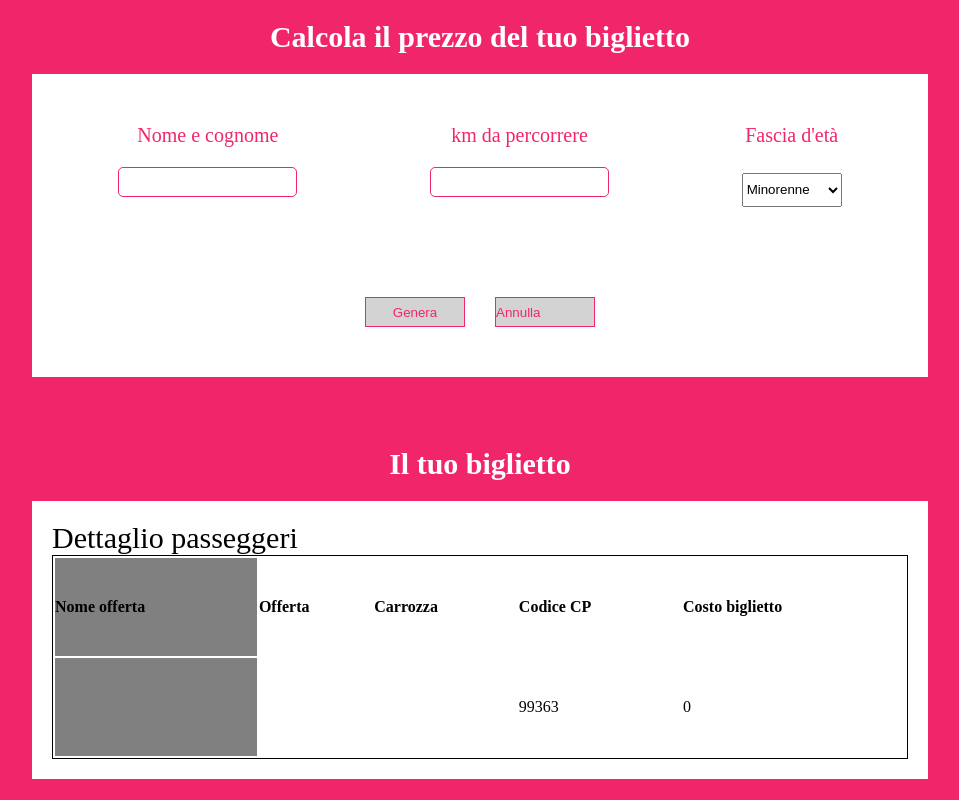
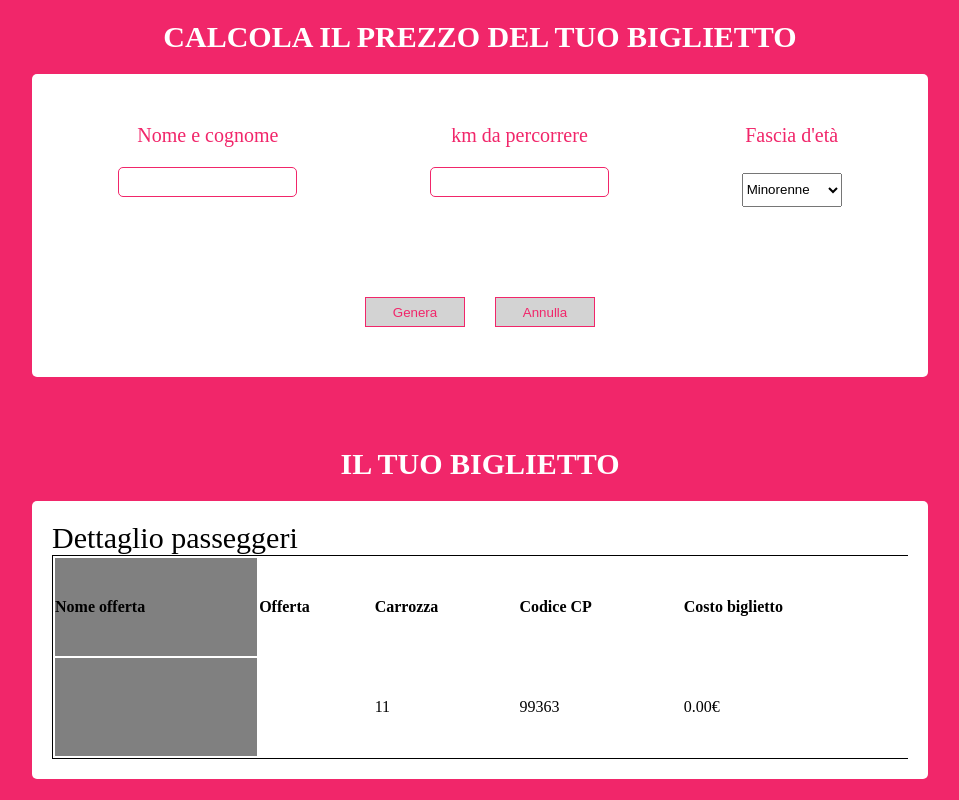
Before and after one commit to AlessandroVenti/js-biglietto-treno-form-megapro, a plain HTML site: page index.html in a window 1280 px wide. Both pictures are taken after a click on the button "Genera". Shown: the whole page, without its empty margins (160-1119 px from the left). Drawn offline with Linux system fonts and the light colour scheme.

Commit message:
Js done 100%, css done 100%, html done 100%

```diff
--- a/css/style.css
+++ b/css/style.css
@@ -21,12 +21,14 @@ div.container h2 {
     margin: 20px 0;
     color: white;
     font-size: 30px;
+    text-transform: uppercase;
 }
 
 .row {
     background-color: white;
     margin-bottom: 50px;
     flex-basis: 70%;
+    border-radius: 5px;
 }
 
 div.row div.input {
@@ -74,6 +76,7 @@ div.row div.action input {
     border: 1px solid rgb(241, 38, 106);
     color: rgb(241, 38, 106);
     width: 100px;
+    text-align: center;
 }
 
 div.row div {
@@ -95,6 +98,7 @@ div.row div p {
 
 table {
     border: 1px solid black;
+    border-right: 0;
 }
 
 table tbody tr td,
@@ -105,4 +109,5 @@ table thead tr th {
 table thead tr th:first-child,
 table tbody tr td:first-child {
     background-color: grey;
+
 }
--- a/index.html
+++ b/index.html
@@ -66,7 +66,7 @@
                         <tr>
                             <td id="thename"></td>
                             <td id="offerta"></td>
-                            <td></td>
+                            <td id="carriage"></td>
                             <td id="cp"></td>
                             <td id="costo-totale"></td>
                         </tr>
--- a/js/script.js
+++ b/js/script.js
@@ -9,26 +9,29 @@ generaBtn.addEventListener('click', function() {
 
     var name = document.getElementById("name").value;
     var distanza = document.getElementById("distanza").value;
-    var età = document.getElementById("età").value;
-    console.log(name, distanza, età);
+    var eta = document.getElementById("età").value;
+    var randomCp = Math.round(Math.random() * (100000 - 90000)+ 90000);
+    var randomCarriage = Math.round(Math.random() * (20 - 1) + 1);
+    console.log(name, distanza, eta);
 
     document.getElementById("thename").innerHTML = name;
 
-    if(name !== "" && distanza > 0 && età !== "") {
+    if(name !== "" && distanza > 0 && eta !== "") {
         // console.log("ok");
         prezzoTotale = prezzoCorrente * distanza;
         console.log(prezzoTotale);
 
         //Blocco else-if per applicazione di sconto
 
-        if (età === 1) {
+        if (eta == 0) {
             // console.log("minorenne", età);
             var sconto = prezzoTotale * 0.2;
             prezzoTotale -= sconto;
+            document.getElementById("offerta").innerHTML = "sconto-minorenne";
 
 
-        } else if (età === 3) {
-            console.log("over65", età);
+        } else if (eta == 2) {
+            console.log("over65", eta);
             var sconto = prezzoTotale * 0.4;
             prezzoTotale -= sconto;
         }
@@ -36,10 +39,11 @@ generaBtn.addEventListener('click', function() {
 
     //fine blocco else-if per applicazione sconto
 
-    document.getElementById("costo-totale").innerHTML = prezzoTotale;
+    document.getElementById("costo-totale").innerHTML = prezzoTotale.toFixed(2) + "€";
 
-    var randomCp = Math.round(Math.random() * (100000 - 90000)+ 90000);
     document.getElementById("cp").innerHTML = randomCp;
+
+    document.getElementById("carriage").innerHTML = randomCarriage;
 
 });
 
```
Also changed, not shown: 2 other files.
